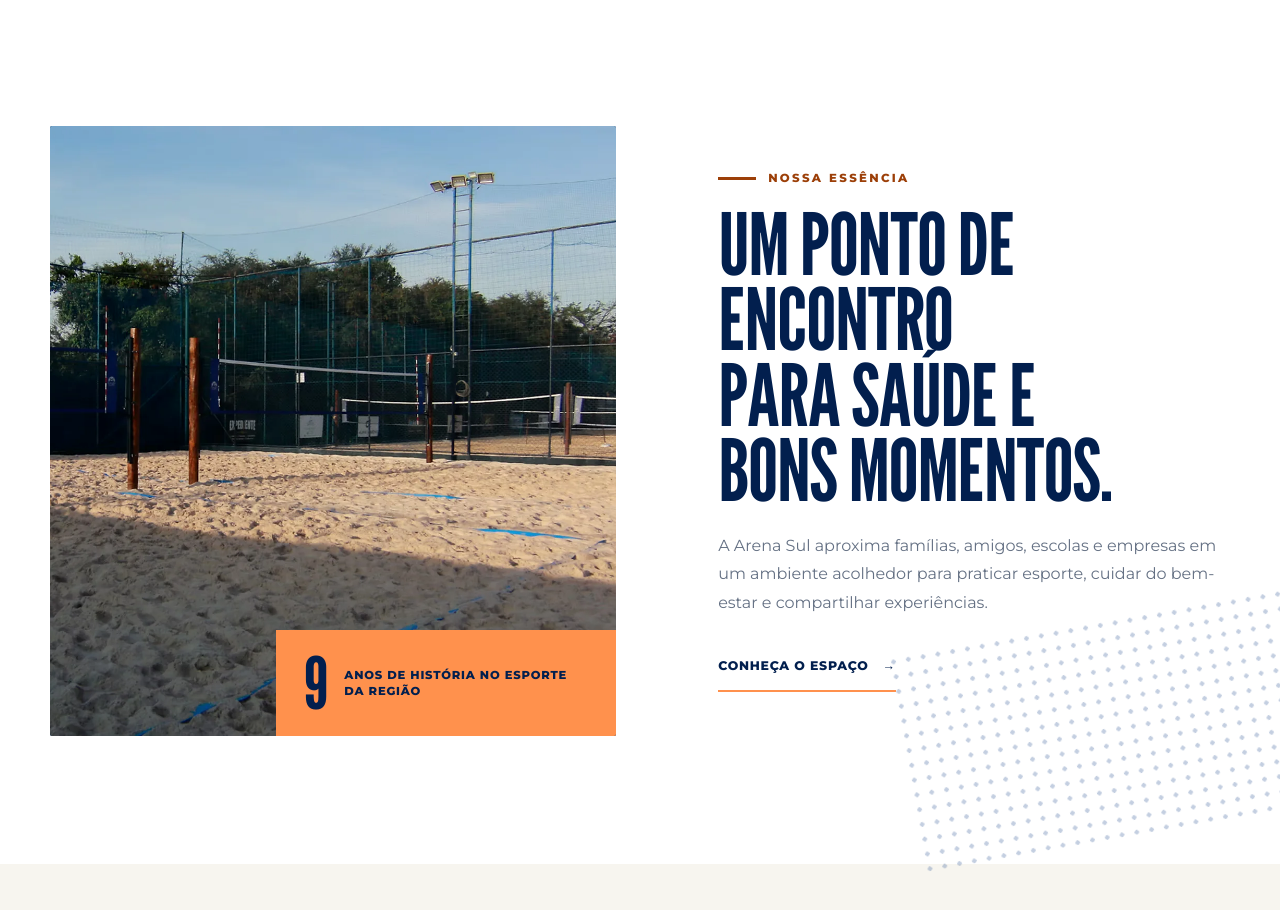
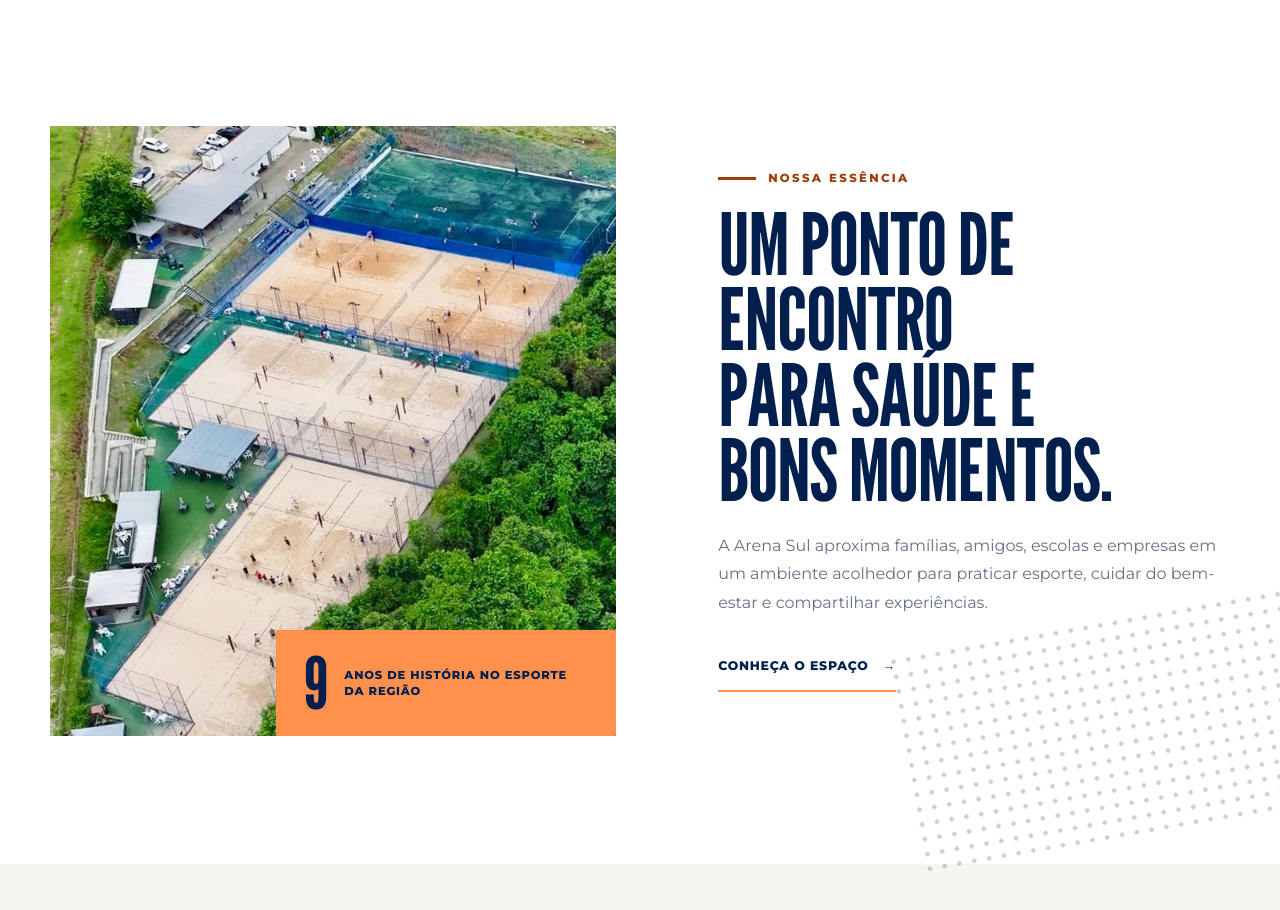
Before and after one commit to Ca472/Arena-Sul-, a Next.js app: page / in a window 1280 px wide. Shown: the part 848-1758 px from the top of the page. Built offline with nearby package versions, Linux system fonts and the light colour scheme; no server answers.

Commit message:
Replace Arena overview photo

```diff
--- a/src/app/globals.css
+++ b/src/app/globals.css
@@ -554,7 +554,7 @@ img {
 
 .public-site .about-media > img {
   object-fit: cover;
-  object-position: 64% center;
+  object-position: center 42%;
   filter: saturate(0.92) contrast(1.03);
 }
 
--- a/src/app/page.tsx
+++ b/src/app/page.tsx
@@ -67,7 +67,7 @@ const structuredData = {
   name: "Arena Sul Sports",
   url: "https://www.arenasulsports.com/",
   telephone: "+55 12 3307-1093",
-  image: "https://www.arenasulsports.com/images/arena-courts.webp",
+  image: "https://www.arenasulsports.com/images/arena-drone-2.jpg",
   description:
     "Arena esportiva em São José dos Campos para saúde, convivência em família e eventos corporativos e escolares.",
   address: {
@@ -155,8 +155,8 @@ export default function Home() {
         <div className="about-grid shell">
           <div className="about-media">
             <Image
-              src="/images/arena-courts.webp"
-              alt="Panorama das quadras de areia da Arena Sul Sports"
+              src="/images/arena-drone-2.jpg"
+              alt="Vista aérea das quadras e da estrutura da Arena Sul Sports"
               fill
               sizes="(max-width: 900px) 100vw, 52vw"
             />
```
Also changed, not shown: public/images/arena-drone-2.jpg (added).
